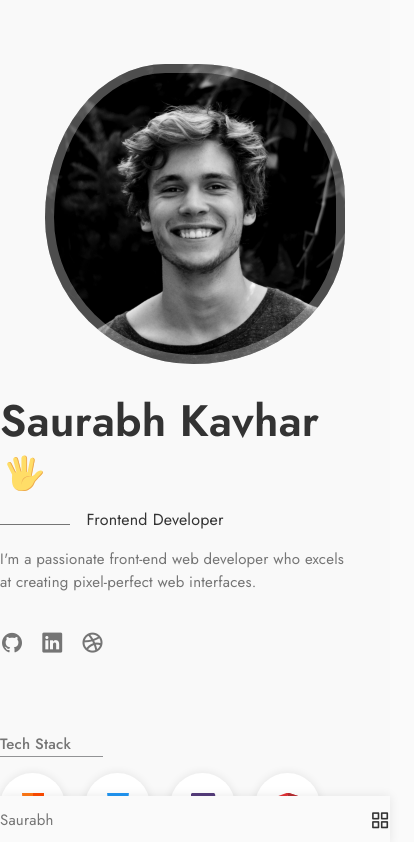
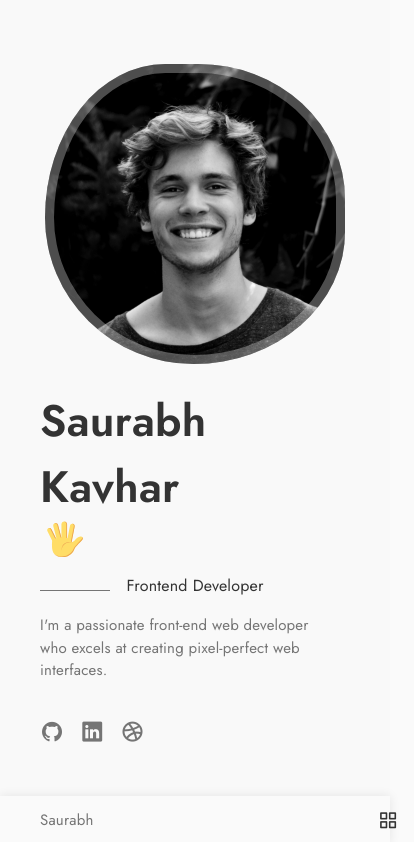
Before and after one commit to SK1330/saurabhk, a React (Create React App) app: page / in a window 390 px wide. Shown: the top 842 px of the page, 414 px wide, since content can reach past the window. Built offline with nearby package versions, Linux system fonts and the light colour scheme.

Commit message:
pushing css changes for mobile view

```diff
--- a/src/App.css
+++ b/src/App.css
@@ -178,10 +178,11 @@ img {
 /*=============== BREAKPOINTS ===============*/
 /* For large devices */
 @media screen and (max-width: 992px) {
-  /* .container {
+  .container {
     margin-left: var(--mb-1-5);
     margin-right: var(--mb-1-5);
-  } */
+  }
+
 
   .button {
     padding: 0.5rem 1rem;
@@ -206,6 +207,10 @@ img {
   .section__subtitle {
     margin-bottom: var(--mb-3);
   }
+  .container {
+    padding-left: 1rem;
+    padding-right: 1rem;
+  }
 }
 
 @media screen and (max-width: 576px) {
```
